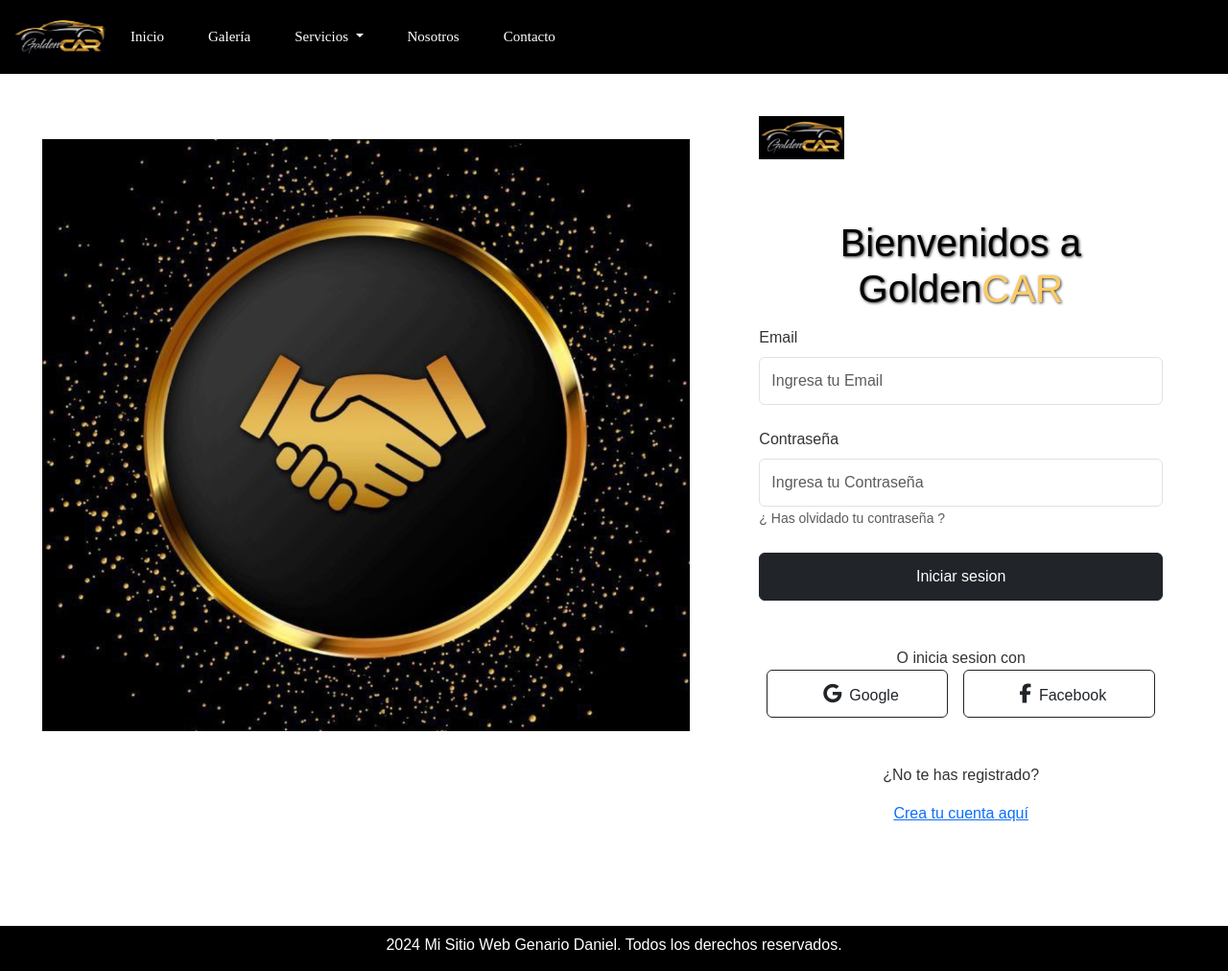
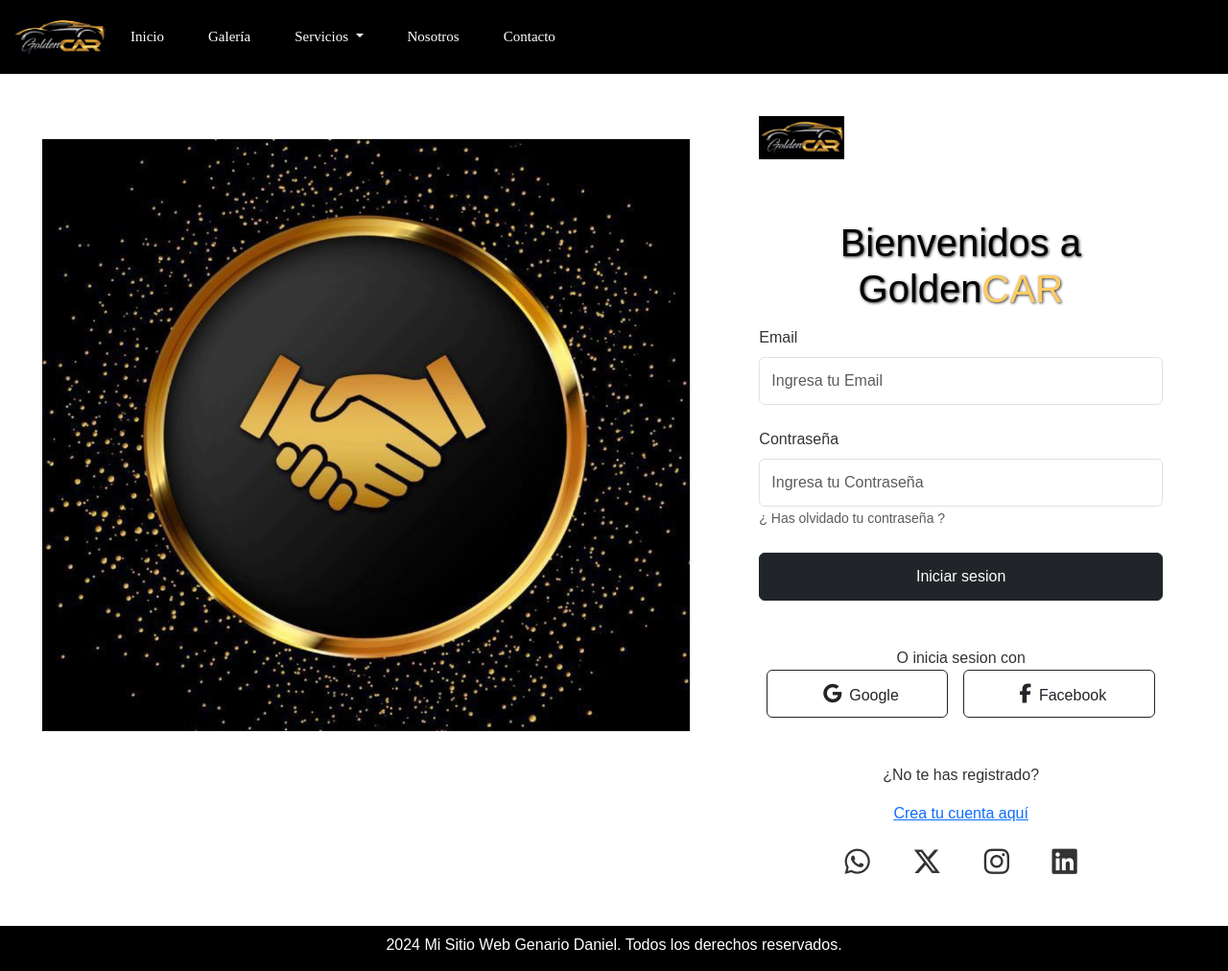
Before and after one commit to daniel78coder/Proyecto-CoderHouse, a plain HTML site: page pages/contacto.html in a window 1280 px wide. Shown: the whole page at 96% size. Drawn offline with nearby package versions, Linux system fonts and the light colour scheme; a web font is replaced by a local one.

Commit message:
mejoras en el proyecto

```diff
--- a/css/index.css
+++ b/css/index.css
@@ -411,16 +411,27 @@ body.nosotros-body {
   justify-content: center; /* Centra el contenido horizontalmente */
 }
 
-/* Estilo para botones personalizados */
-.btn-custom {
-  background-color: #0a0a23; /* Fondo del botón */
-  color: white; /* Color del texto del botón */
+/* -------------------------------------------------------- */
+/* REDES SOCIALES */
+
+.social-icons {
+  margin-top: 10px;
 }
 
-.btn-custom:hover {
-  background-color: #333; /* Cambia de color al pasar el mouse */
+.social-icons a {
+  display: inline-block;
+  margin: 0 20px;
+  font-size: 30px;
+  color: #333;
+  text-decoration: none;
+  transition: color 0.3s ease-in-out;
 }
-/* -------------------------------------------------------- */
+
+.social-icons a:hover {
+  color: #08df33; /* Cambia de color al pasar el mouse */
+}
+
+/*-----------------------------------------------------------*/
 /* FOOTER  */
 footer {
   background-color: #000;
--- a/pages/contacto.html
+++ b/pages/contacto.html
@@ -118,7 +118,7 @@
               <img src="../img/logo4.png" class="img-fluid" />
             </div>
             <div class="px-lg-5 py-lg-4 p-4 w-100 align-self-center">
-              <h1 class="animate__animated animate__bounce">
+              <h1 class="animate__animated animate__lightSpeedInRight">
                 Bienvenidos a Golden<span class="car">CAR</span>
               </h1>
               <form class="mb-5">
@@ -181,6 +181,21 @@
               <p>¿No te has registrado?</p>
 
               <a href="#">Crea tu cuenta aquí</a>
+              <!-- Redes sociales -->
+              <div class="social-icons mt-3">
+                <a href="https://wa.me/" target="_blank"
+                  ><i class="fab fa-whatsapp"></i
+                ></a>
+                <a href="https://twitter.com" target="_blank"
+                  ><i class="fab fa-x-twitter"></i
+                ></a>
+                <a href="https://instagram.com" target="_blank"
+                  ><i class="fab fa-instagram"></i
+                ></a>
+                <a href="https://linkedin.com" target="_blank"
+                  ><i class="fab fa-linkedin"></i
+                ></a>
+              </div>
             </div>
           </div>
         </div>
```
Also changed, not shown: index.html (+0 -1 lines).
